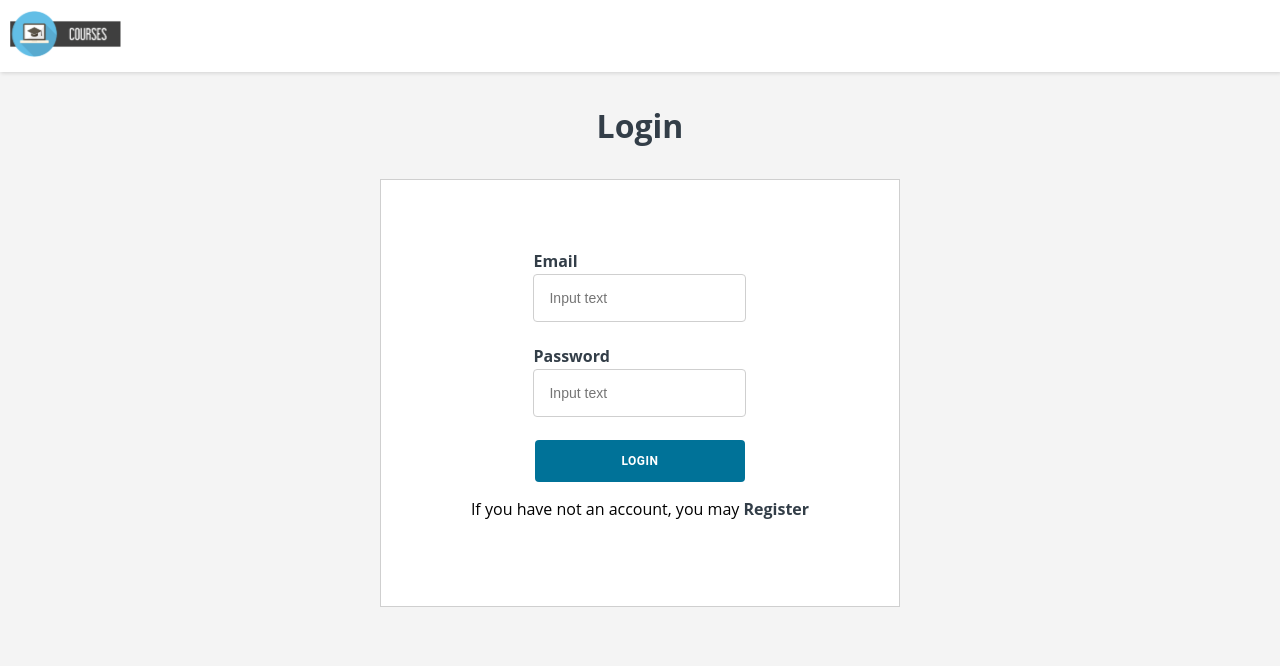
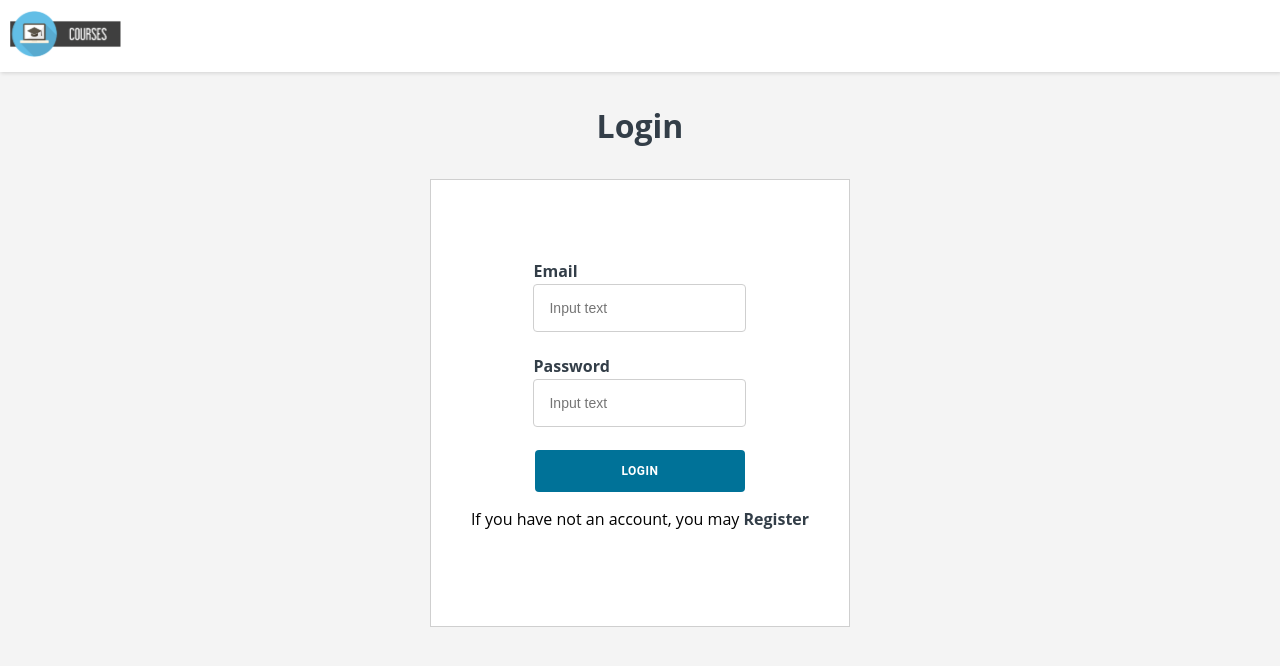
Before and after one commit to jovanovicdanilo7/CourseApp, a React (Vite) app in the folder Frontend/: page /login in a window 1280 px wide. Shown: the top 666 px of the page. Built offline with nearby package versions, Linux system fonts and the light colour scheme; no server answers.

Commit message:
style: padding adjusment for login and registration pages

```diff
--- a/Frontend/src/components/Login/Login.css
+++ b/Frontend/src/components/Login/Login.css
@@ -18,7 +18,7 @@
     align-items: center;
     border: 1px solid #CFCFCF;
     background-color: #FFF;
-    padding: 70px 90px;
+    padding: 80px 40px;
     font-size: 16px;
 }
 
--- a/Frontend/src/components/Registration/Registration.css
+++ b/Frontend/src/components/Registration/Registration.css
@@ -18,7 +18,7 @@
     align-items: center;
     border: 1px solid #CFCFCF;
     background-color: #FFF;
-    padding: 70px 90px;
+    padding: 70px 70px;
     font-size: 16px;
 }
 
```
